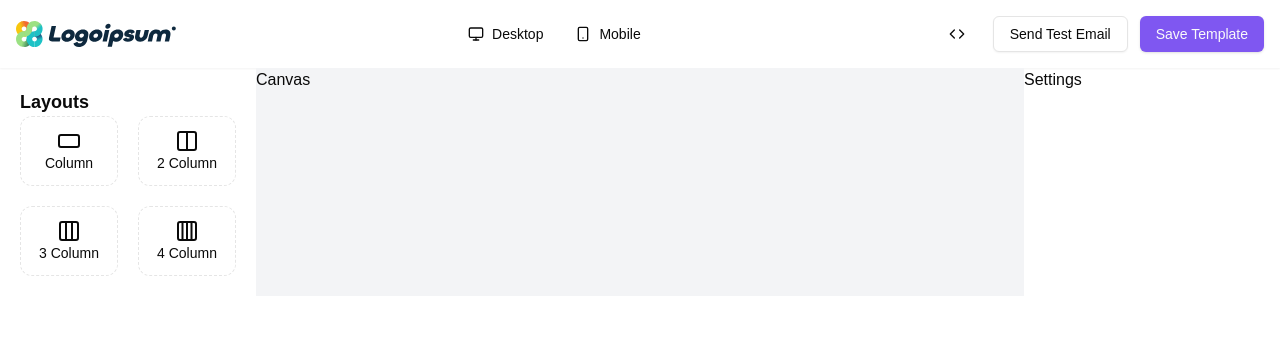
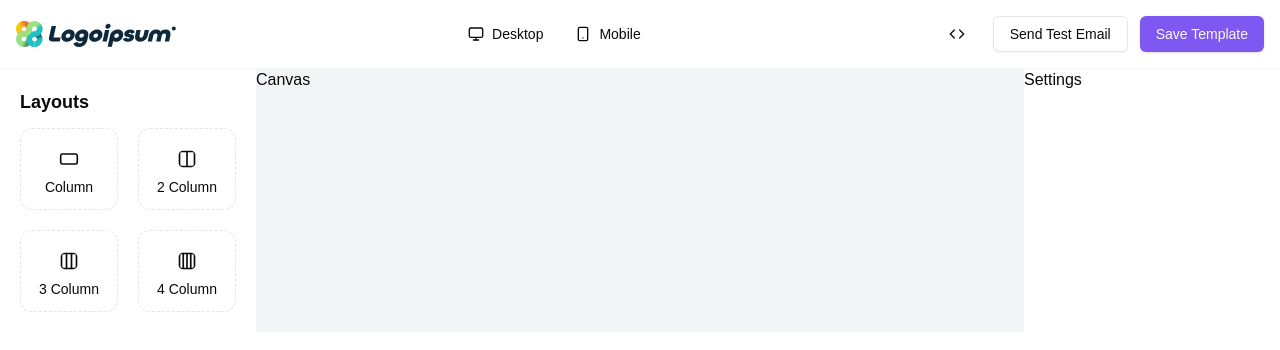
Before and after one commit to ruchap24/templateM, a Next.js app: page /editor/1 in a window 1280 px wide. Shown: the top 350 px of the page. Built offline with nearby package versions, Linux system fonts and the light colour scheme; no server answers.

Commit message:
Enhance ElementsSideBar layout

```diff
--- a/components/custom/ElementsSideBar.jsx
+++ b/components/custom/ElementsSideBar.jsx
@@ -5,11 +5,11 @@ function ElementsSideBar() {
   return (
     <div className='p-5'>
         <h2 className='text-lg font-bold'>Layouts</h2>
-        <div className='grid grid-cols-1 md:grid-cols-2 gap-5'>
+        <div className='grid grid-cols-1 md:grid-cols-2 gap-5 mt-3'>
             {Layout.map((layout, index) => (
                 <div key={index} className='flex flex-col items-center justify-center border border-dashed rounded-xl p-3 group hover:shadow-md hover:border-primary cursor-pointer'>
-                    <layout.icon className=''/>
-                    <h2 className='text-sm'>{layout.label}</h2>
+                    <layout.icon className='p-2 h-9 w-9 group-hover:text-primary group-hover:bg-purple-100 rounded-full'/>
+                    <h2 className='text-sm group-hover:text-primary'>{layout.label}</h2>
                 </div>
             ))}
         </div>
```
